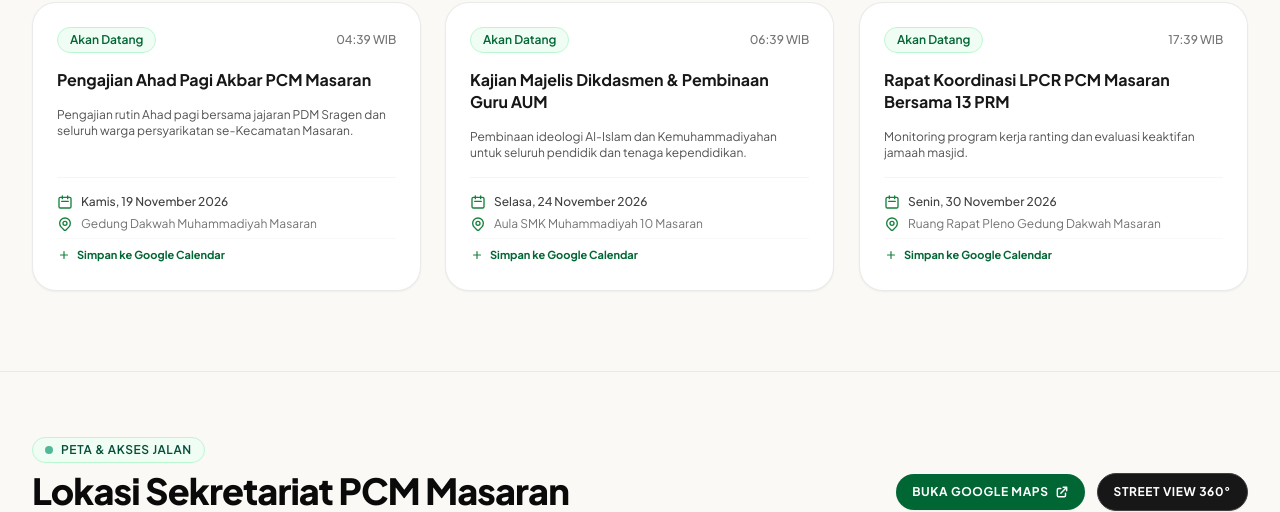
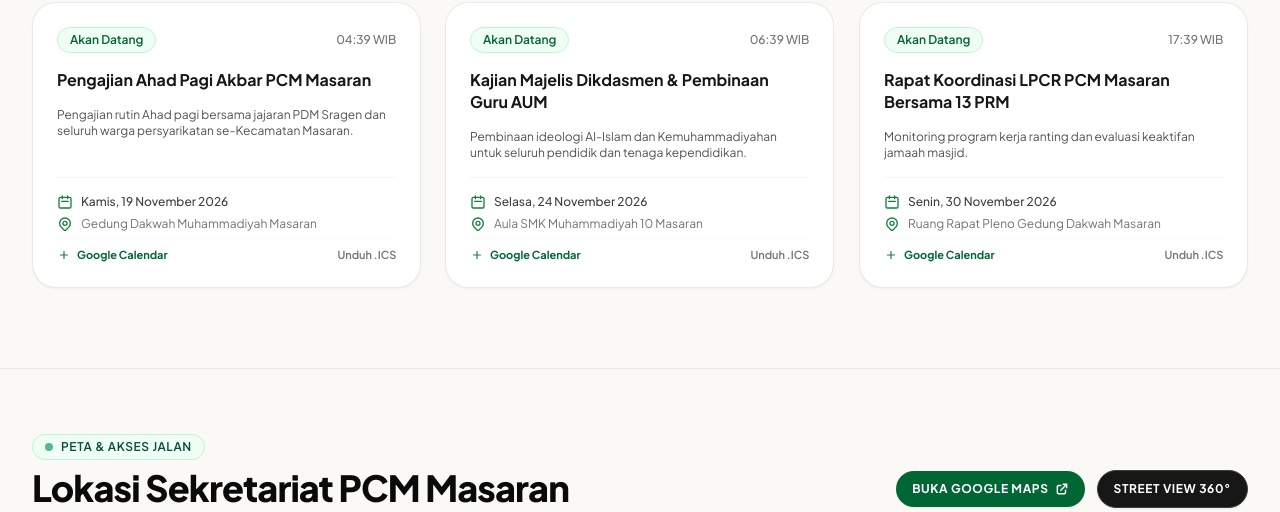
Before and after one commit to Candra0x6/website-pcm-masaran, a Django app: page / in a window 1280 px wide. Shown: the part 4145-4657 px from the top of the page. Run offline with Django 5.2, Linux system fonts and the light colour scheme; data comes from the database, SQL or seed files in the repository; some libraries are stand-ins or nearby versions.

Commit message:
feat(agenda): tambah view export jadwal agenda format ics iCalendar

```diff
--- a/pcm/urls.py
+++ b/pcm/urls.py
@@ -13,6 +13,7 @@ urlpatterns = [
     path('berita/', views.berita_list_view, name='berita_list'),
     path('berita/<slug:slug>/', views.berita_detail_view, name='berita_detail'),
     path('agenda/', views.agenda_view, name='agenda'),
+    path('agenda/<int:pk>/ics/', views.agenda_ics_view, name='agenda_ics'),
     path('unduhan/', views.unduhan_view, name='unduhan'),
     path('kontak/', views.kontak_view, name='kontak'),
     path('api/health/', views.api_health_check_view, name='api_health_check'),
--- a/pcm/views.py
+++ b/pcm/views.py
@@ -342,6 +342,27 @@ def agenda_view(request):
     return render(request, 'pcm/agenda.html', context)
 
 
+def agenda_ics_view(request, pk):
+    agenda = get_object_or_404(Agenda, pk=pk)
+    dt_str = agenda.waktu_mulai.strftime('%Y%m%dT%H%M%SZ')
+    lines = [
+        "BEGIN:VCALENDAR",
+        "VERSION:2.0",
+        "PRODID:-//PCM Masaran//Agenda//ID",
+        "BEGIN:VEVENT",
+        f"SUMMARY:{agenda.nama_kegiatan}",
+        f"LOCATION:{agenda.tempat}",
+        f"DESCRIPTION:{agenda.keterangan}",
+        f"DTSTART:{dt_str}",
+        f"DTEND:{dt_str}",
+        "END:VEVENT",
+        "END:VCALENDAR",
+    ]
+    response = HttpResponse("\r\n".join(lines), content_type="text/calendar; charset=utf-8")
+    response['Content-Disposition'] = f'attachment; filename="agenda-{agenda.pk}.ics"'
+    return response
+
+
 def unduhan_view(request):
     query = request.GET.get('q', '').strip()
     dokumen_list = Dokumen.objects.all().order_by('-tanggal_unggah')
--- a/templates/includes/kartu_agenda.html
+++ b/templates/includes/kartu_agenda.html
@@ -27,10 +27,13 @@
             <span class="truncate">{{ item.tempat }}</span>
         </div>
         {% if item.is_upcoming %}
-            <div class="pt-2 border-t border-neutral-100/60">
+            <div class="pt-2 border-t border-neutral-100/60 flex items-center justify-between">
                 <a href="{{ item.google_calendar_url }}" target="_blank" rel="noopener noreferrer" class="inline-flex items-center gap-1.5 text-[11px] font-bold text-brand-800 hover:text-brand-900 transition">
                     <svg class="w-3.5 h-3.5 text-brand-700" fill="none" stroke="currentColor" viewBox="0 0 24 24"><path stroke-linecap="round" stroke-linejoin="round" stroke-width="2" d="M12 6v6m0 0v6m0-6h6m-6 0H6"/></svg>
-                    <span>Simpan ke Google Calendar</span>
+                    <span>Google Calendar</span>
+                </a>
+                <a href="{% url 'pcm:agenda_ics' item.pk %}" class="inline-flex items-center gap-1 text-[11px] font-semibold text-neutral-500 hover:text-neutral-800 transition">
+                    <span>Unduh .ICS</span>
                 </a>
             </div>
         {% endif %}
```
